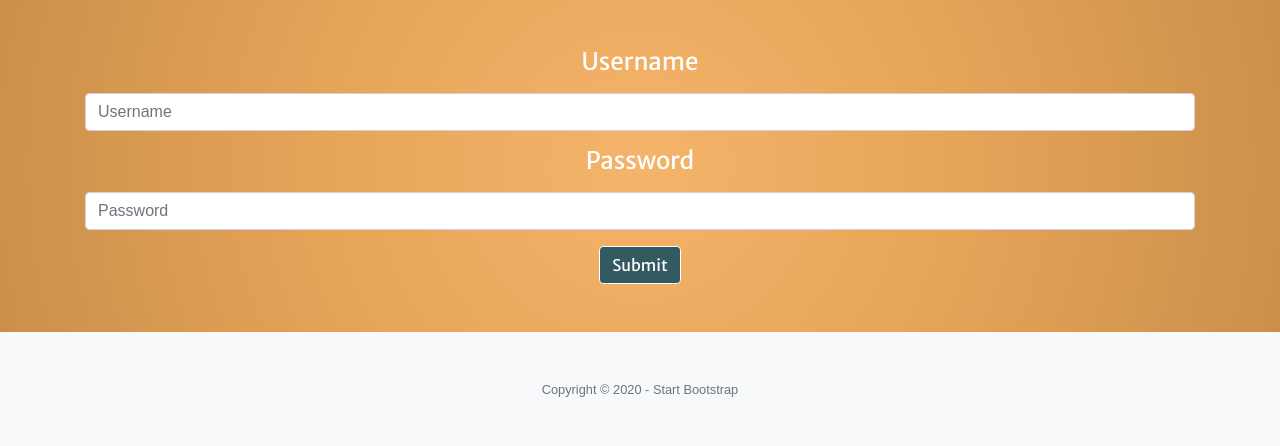
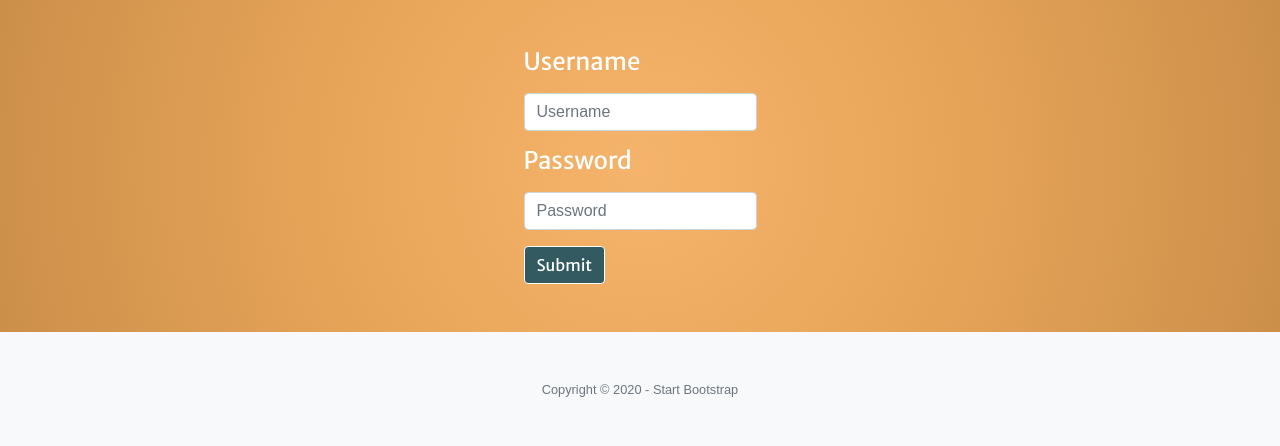
Before and after one commit to zOmegad/django-ocr, a Django app: page /accounts/login/ in a window 1280 px wide. Shown: the part 200-646 px from the top of the page. Run offline with Django 3.2, Linux system fonts and the light colour scheme; some libraries are stand-ins or nearby versions; some web fonts are replaced.

Commit message:
login and signup front

```diff
--- a/templates/registration/login.html
+++ b/templates/registration/login.html
@@ -13,8 +13,8 @@
 </header>
 <div class="bg-gradient-biscuit">
   <div class="container">
-      <div class="row">
-        <div class="col-md-12 mt-5 align-items-center justify-content-center text-center mb-5">
+      <div class="row align-items-center justify-content-center">
+        <div class="mt-5 mb-5">
             {% if form.errors %}
               <p>Your username and password didn't match. Please try again.</p>
             {% endif %}
```
